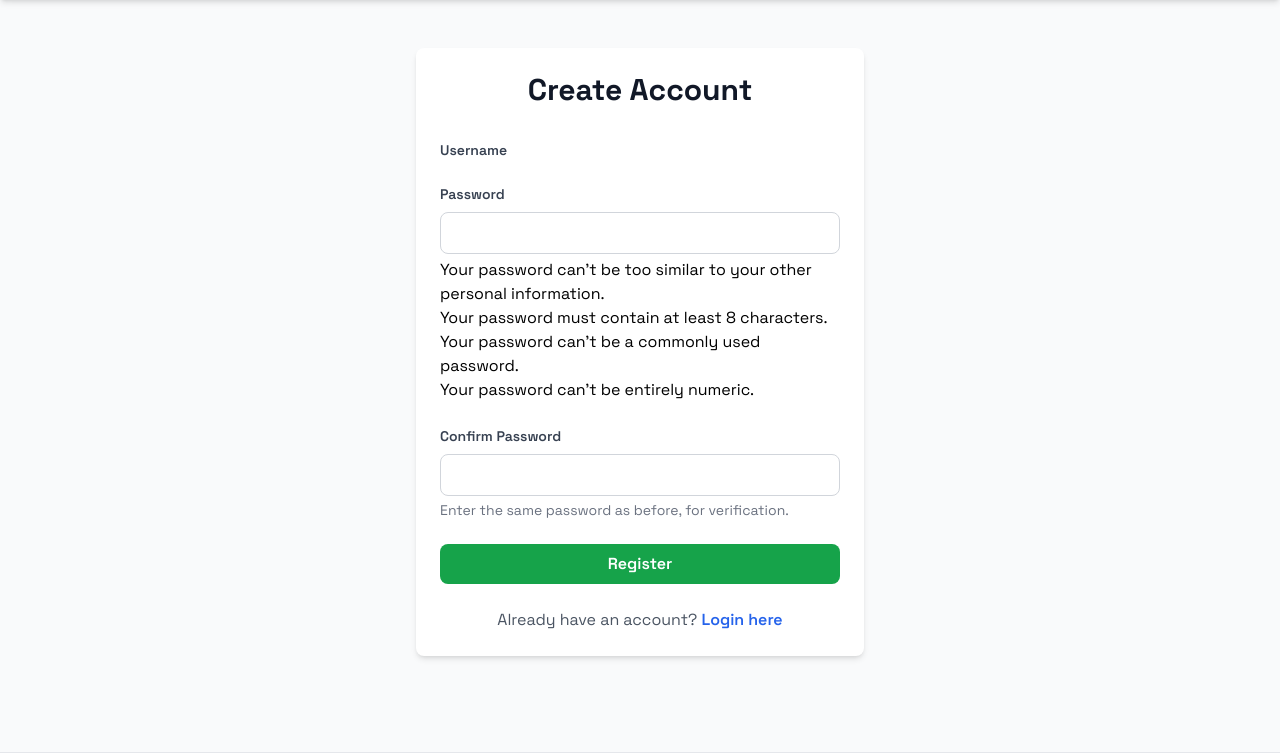
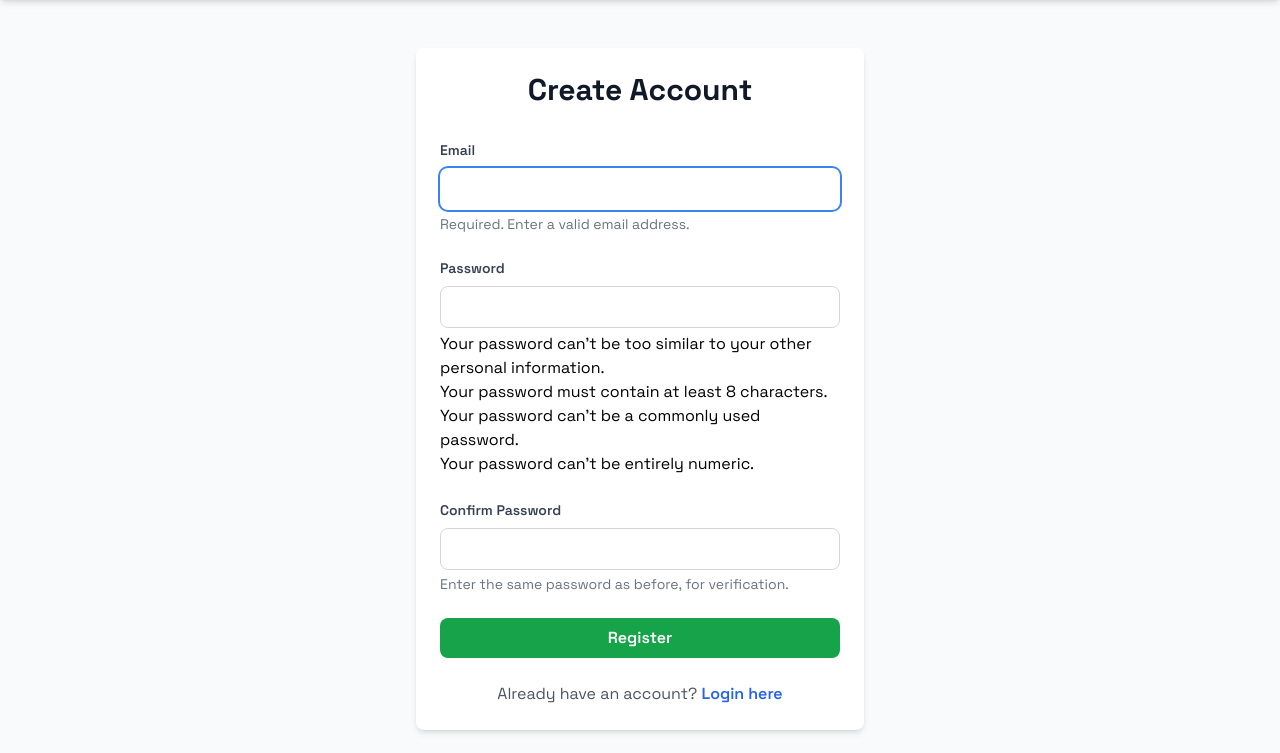
Before and after one commit to rishabhtcodes/Mailing-Web-App, a Django app: page /users/register/ in a window 1280 px wide. Shown: the part 72-825 px from the top of the page. Run offline with Django 5.2, Linux system fonts and the light colour scheme.

Commit message:
feat: add user registration and login page templates.

```diff
--- a/templates/users/register.html
+++ b/templates/users/register.html
@@ -12,15 +12,15 @@
                 {% csrf_token %}
 
                 <div class="form-group">
-                    <label for="{{ form.username.id_for_label }}" class="form-label">Username</label>
-                    {{ form.username }}
-                    {% if form.username.errors %}
-                        {% for error in form.username.errors %}
+                    <label for="{{ form.email.id_for_label }}" class="form-label">Email</label>
+                    {{ form.email }}
+                    {% if form.email.errors %}
+                        {% for error in form.email.errors %}
                             <p class="text-red-600 text-sm mt-1">{{ error }}</p>
                         {% endfor %}
                     {% endif %}
-                    {% if form.username.help_text %}
-                        <p class="text-gray-500 text-sm mt-1">{{ form.username.help_text }}</p>
+                    {% if form.email.help_text %}
+                        <p class="text-gray-500 text-sm mt-1">{{ form.email.help_text }}</p>
                     {% endif %}
                 </div>
 
```
Also changed, not shown: templates/users/login.html (+4 -4 lines).
